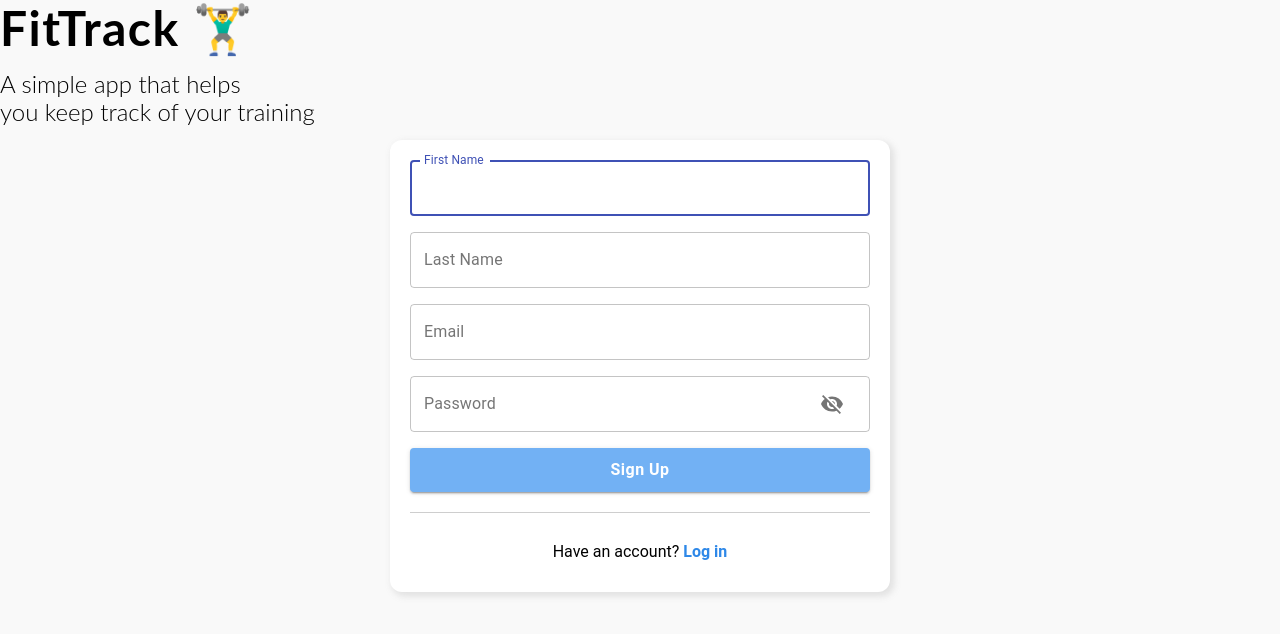
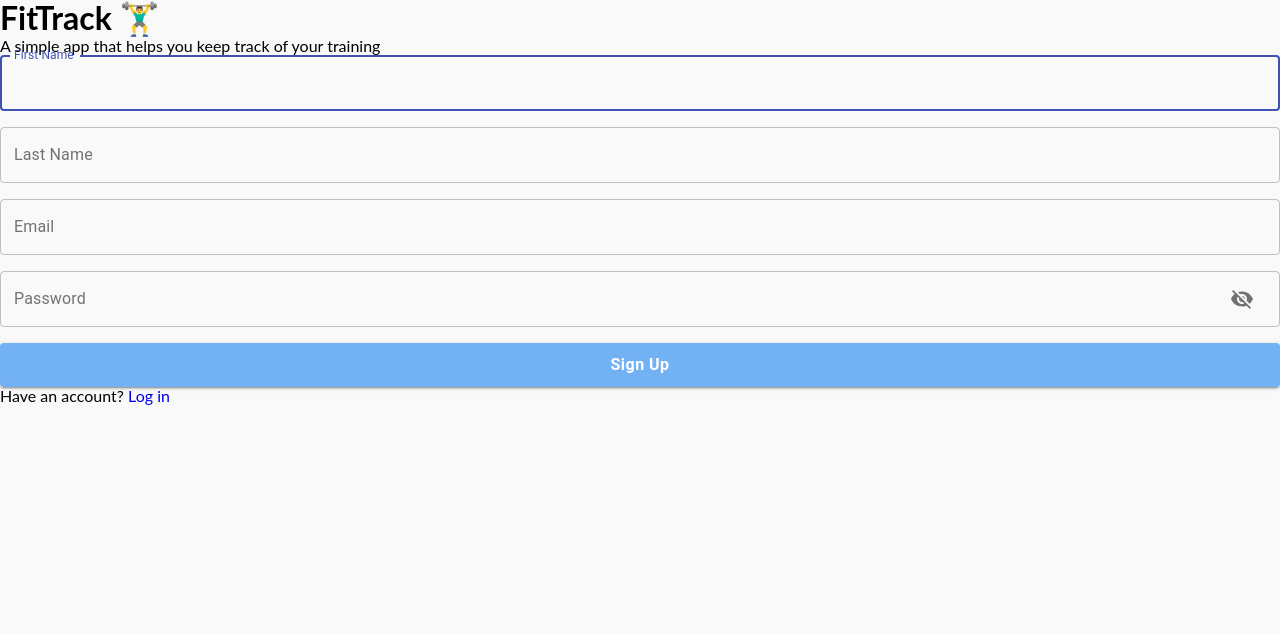
Before and after one commit to aaronjunehee/workout-log, a React (Create React App) app: page /signup in a window 1280 px wide. Shown: the top 634 px of the page. Built offline with nearby package versions, Linux system fonts and the light colour scheme; no server answers.

Commit message:
changing classNames

```diff
--- a/src/components/SignUp.js
+++ b/src/components/SignUp.js
@@ -86,12 +86,12 @@ function SignUp(props) {
   }
 
   return (
-    <section>
-      <header className='login-header'>
+    <section className="signup-wrapper">
+      <header className='signup-header'>
         <h1>FitTrack 🏋️‍♂️</h1>
         <p>A simple app that helps <span className="line-break">you keep track of your training</span></p>
       </header>
-      <form className="signup">
+      <form className="signup-form">
         <fieldset className={classes.root}>
           <TextField
             variant="outlined"
```
